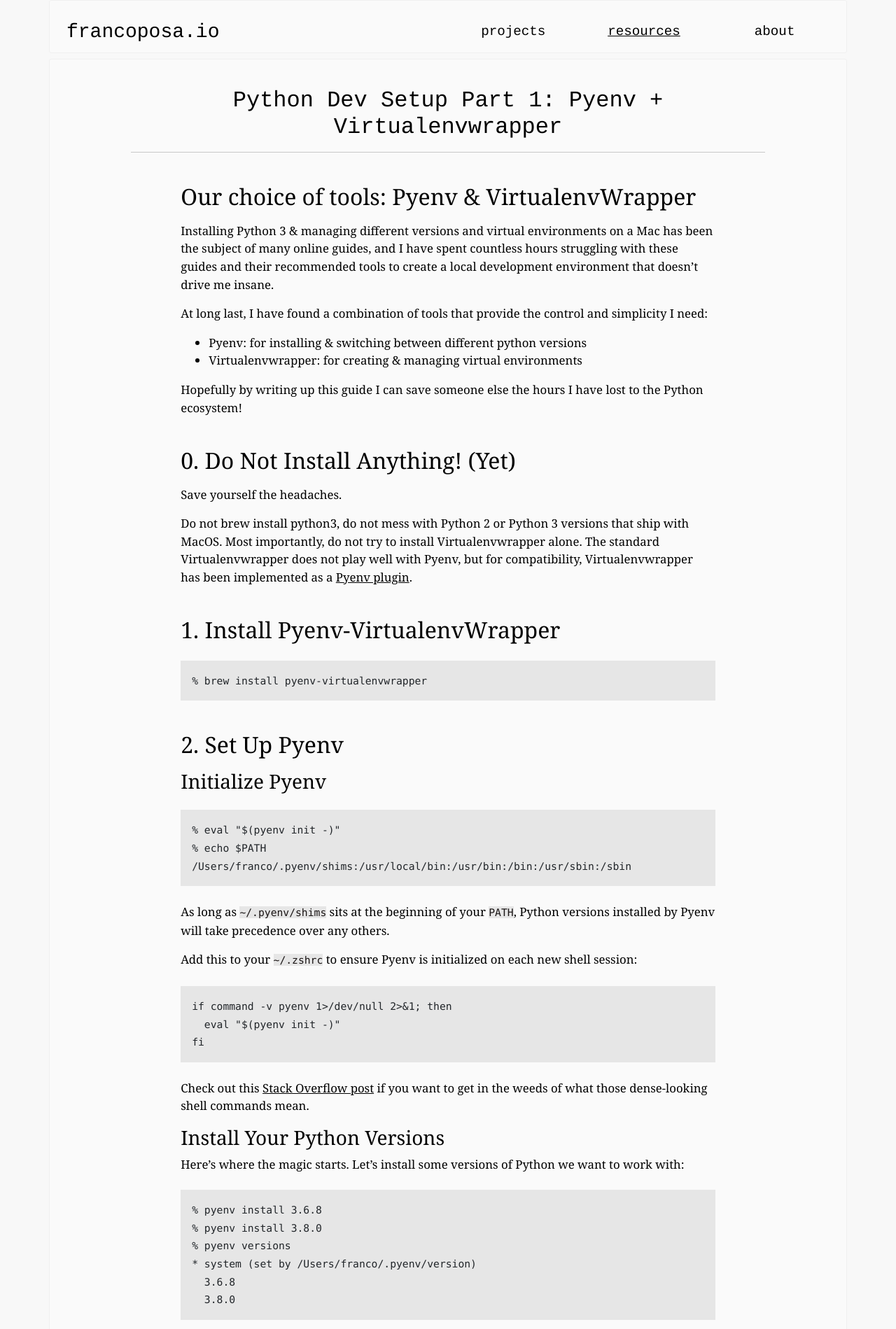
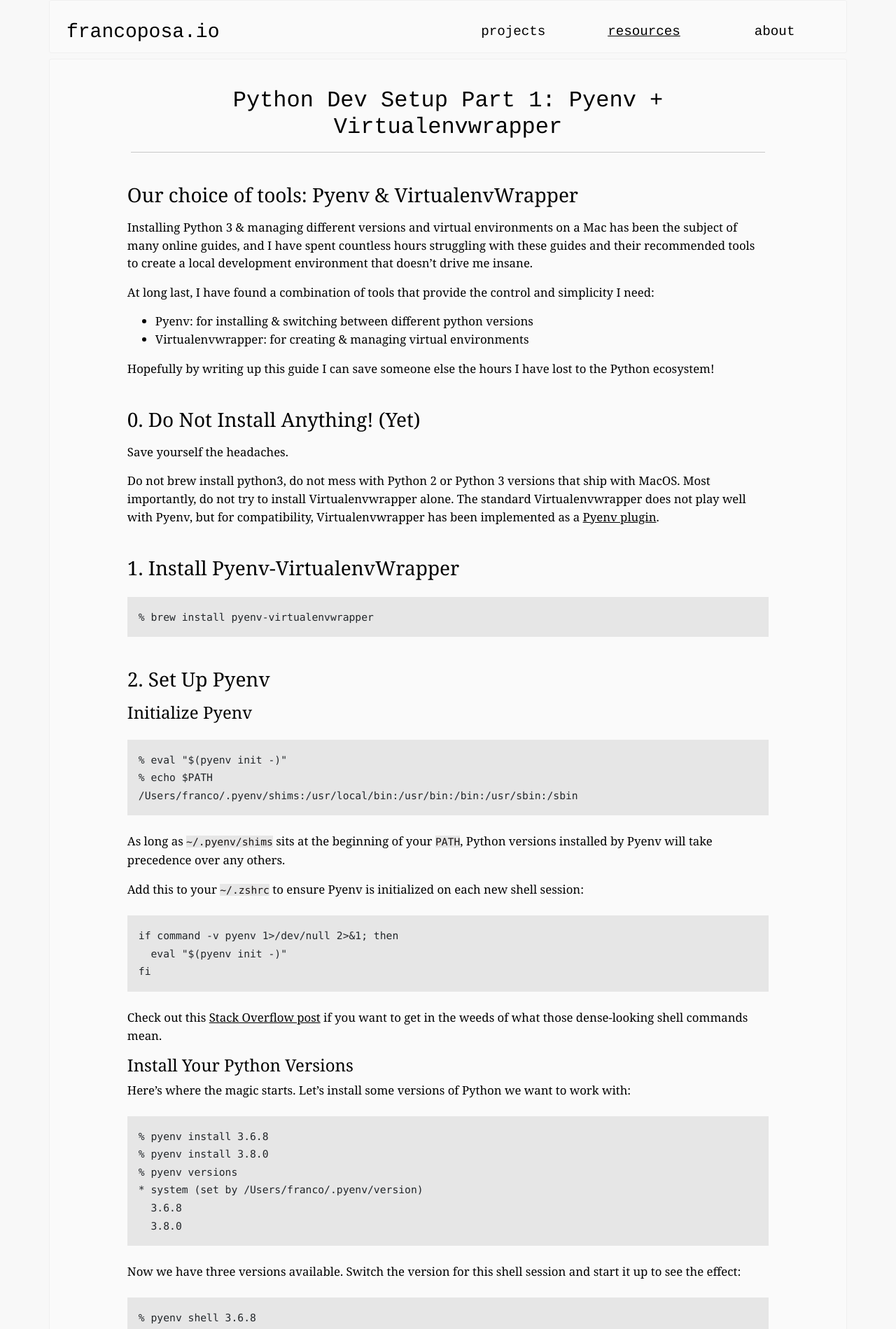
Before and after one commit to francojposa/personal-site, a Jekyll site: the page built from _dev_setup_guides/python-setup-macos.md, in a window 1280 px wide. Shown: the top 1899 px of the page at 70% size. Built offline with Jekyll 4.4.1, drawn with Linux system fonts in a browser that asks for light colours; some of the changed text lies outside the part shown.

Commit message:
CSS cleanup

```diff
--- a/_layouts/resource.html
+++ b/_layouts/resource.html
@@ -5,7 +5,7 @@
     <h1 class="page-title text-center">{{ page.title }}</h1>
     <!-- <p class="text-center">{{ page.date |  date: "%Y-%m-%d" }}</p> -->
     <div class="underline"></div>
-    <div class="resource-content col-md-10 offset-md-1 col-sm-12 col-xs-12">
+    <div class="resource-content col-md-12 offset-md-0 col-sm-12 col-xs-12">
         {{ content }}
     </div>
 </div>
--- a/css/style.css
+++ b/css/style.css
@@ -7,13 +7,12 @@
     font-family: 'Courier', serif;
     font-size: 2rem;
 }
-/* h2 {
+h2 {
+    font-size: 1.75rem;
+}
+h3 {
     font-size: 1.5rem;
 }
-h3 {
-    font-size: 1.25rem;
-    margin-top: 1.5rem;
-} */
 a, a:hover {
      color: inherit;
 }
@@ -75,7 +74,7 @@
 }
 
 .content {
-    font-family: 'Georgia', 'Open Sans', 'Segoe UI', 'Helvetica', 'Arial' ,sans-serif;
+    font-family: Georgia, Cambria, "Times New Roman", Times, serif;
     font-size: 1.05rem;
     padding: 1rem;
 }
```
Also changed, not shown: _dev_setup_guides/python-setup-macos.md (+1 -1 lines).
